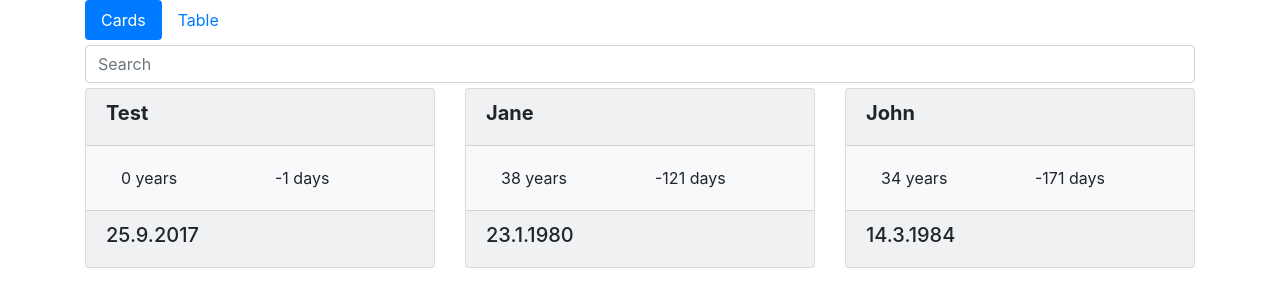
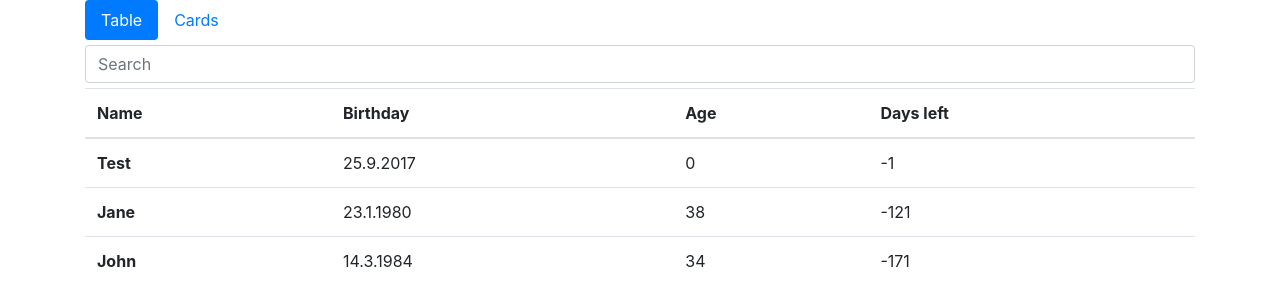
Before and after one commit to alexanderlink/DateZ, a website: page public/index.html in a window 1280 px wide. Drawn offline with nearby package versions, Linux system fonts and the light colour scheme; no server answers.

Commit message:
data_example + table default

```diff
--- a/index.js
+++ b/index.js
@@ -2,6 +2,7 @@ var express = require('express');
 var fs = require('fs');
 var https = require('https');
 var app = express();
+
 var options = {
     key: fs.readFileSync('certs/server-key.pem'),
     cert: fs.readFileSync('certs/server-crt.pem'),
--- a/public/index.html
+++ b/public/index.html
@@ -26,6 +26,14 @@ angular.module('app').controller('MyController', ['$scope', function($scope){
     $scope.data = [];
 
     $.getJSON( "data.json", function( data ) {
+		processData(data);
+    }).fail(function() {
+        $.getJSON( "data_example.json", function( data ) {
+			processData(data);
+		})
+    });
+
+	function processData(data) {
         Object.keys(data).forEach(function(name) {
             var obj = {};
             obj.name = name;
@@ -36,7 +44,7 @@ angular.module('app').controller('MyController', ['$scope', function($scope){
             $scope.data.push(obj);
         });
         $scope.$apply();
-    });
+	}
 
 }]);
 
@@ -73,8 +81,8 @@ function getYearsOld(date) {
 
 <nav>
   <div class="nav nav-pills" id="nav-tab" role="tablist">
-    <a class="nav-item nav-link active" id="nav-cards-tab" data-toggle="tab" href="#nav-cards" role="tab" aria-controls="nav-cards" aria-selected="true">Cards</a>
-    <a class="nav-item nav-link" id="nav-table-tab" data-toggle="tab" href="#nav-table" role="tab" aria-controls="nav-table" aria-selected="false">Table</a>
+    <a class="nav-item nav-link active" id="nav-table-tab" data-toggle="tab" href="#nav-table" role="tab" aria-controls="nav-table" aria-selected="false">Table</a>
+    <a class="nav-item nav-link" id="nav-cards-tab" data-toggle="tab" href="#nav-cards" role="tab" aria-controls="nav-cards" aria-selected="true">Cards</a>
     <input ng-model="search" type="text" class="nav-item form-control morespace" id="search" placeholder="Search">
   </div>
 </nav>
@@ -82,7 +90,7 @@ function getYearsOld(date) {
 <div class="tab-content" id="nav-tabContent">
 
 
-  <div class="tab-pane fade show active" id="nav-cards" role="tabpanel" aria-labelledby="nav-cards-tab">
+  <div class="tab-pane fade" id="nav-cards" role="tabpanel" aria-labelledby="nav-cards-tab">
     <div id="carddeck2" class="card-deck">
         <div ng-repeat="entry in data | orderBy: 'daysLeft' | filter:search" class='card bg-light' style='width: 18rem;'>
             <div class='card-header'><h5><b>{{entry.name}}</b></h5></div>
@@ -95,7 +103,7 @@ function getYearsOld(date) {
   </div>
 
 
-  <div class="tab-pane fade" id="nav-table" role="tabpanel" aria-labelledby="nav-table-tab">
+  <div class="tab-pane fade show active" id="nav-table" role="tabpanel" aria-labelledby="nav-table-tab">
     <table class="table">
     <thead>
         <tr>
```
Also changed, not shown: public/data_example.json (renamed from public/data.json), 1 other file.
